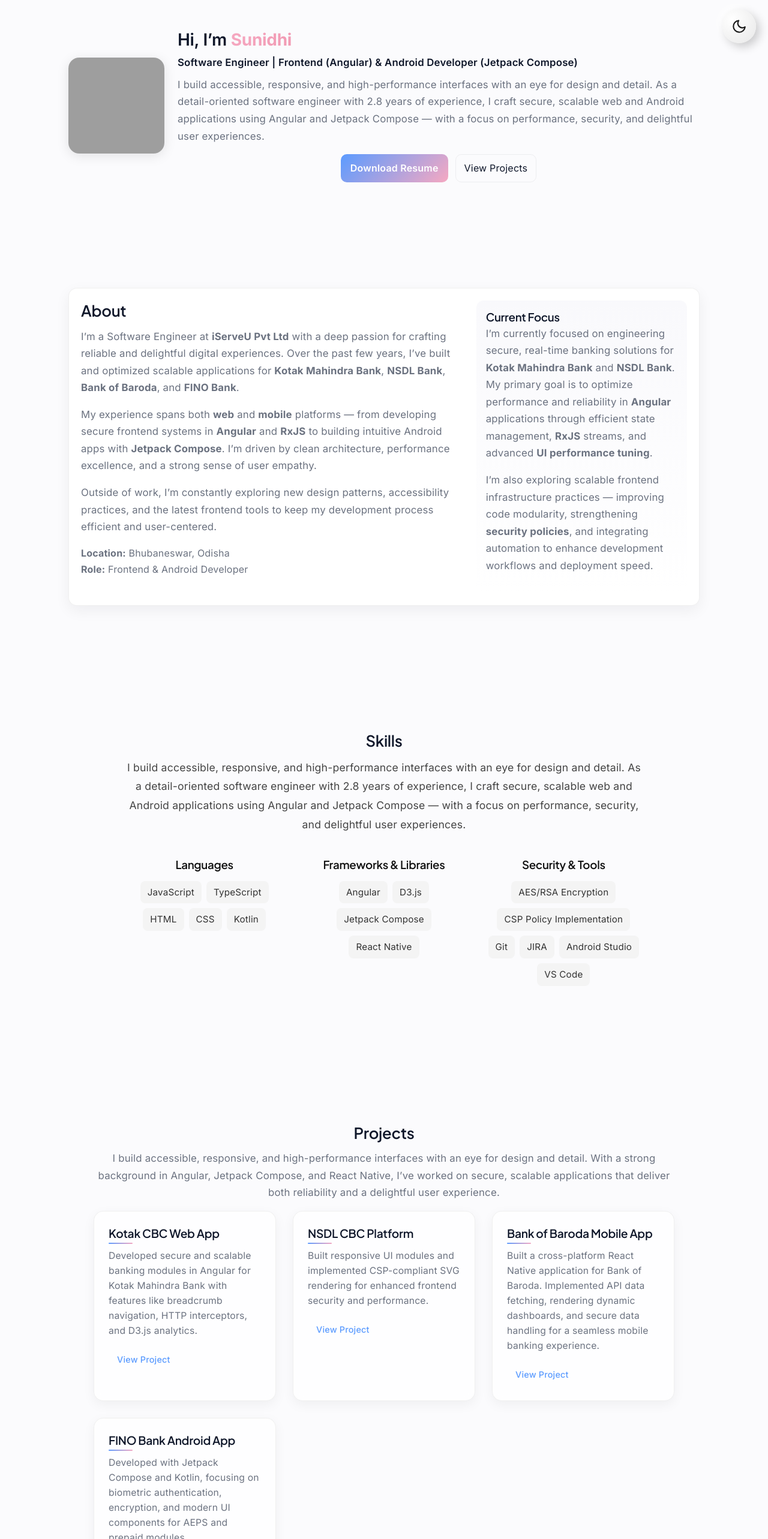
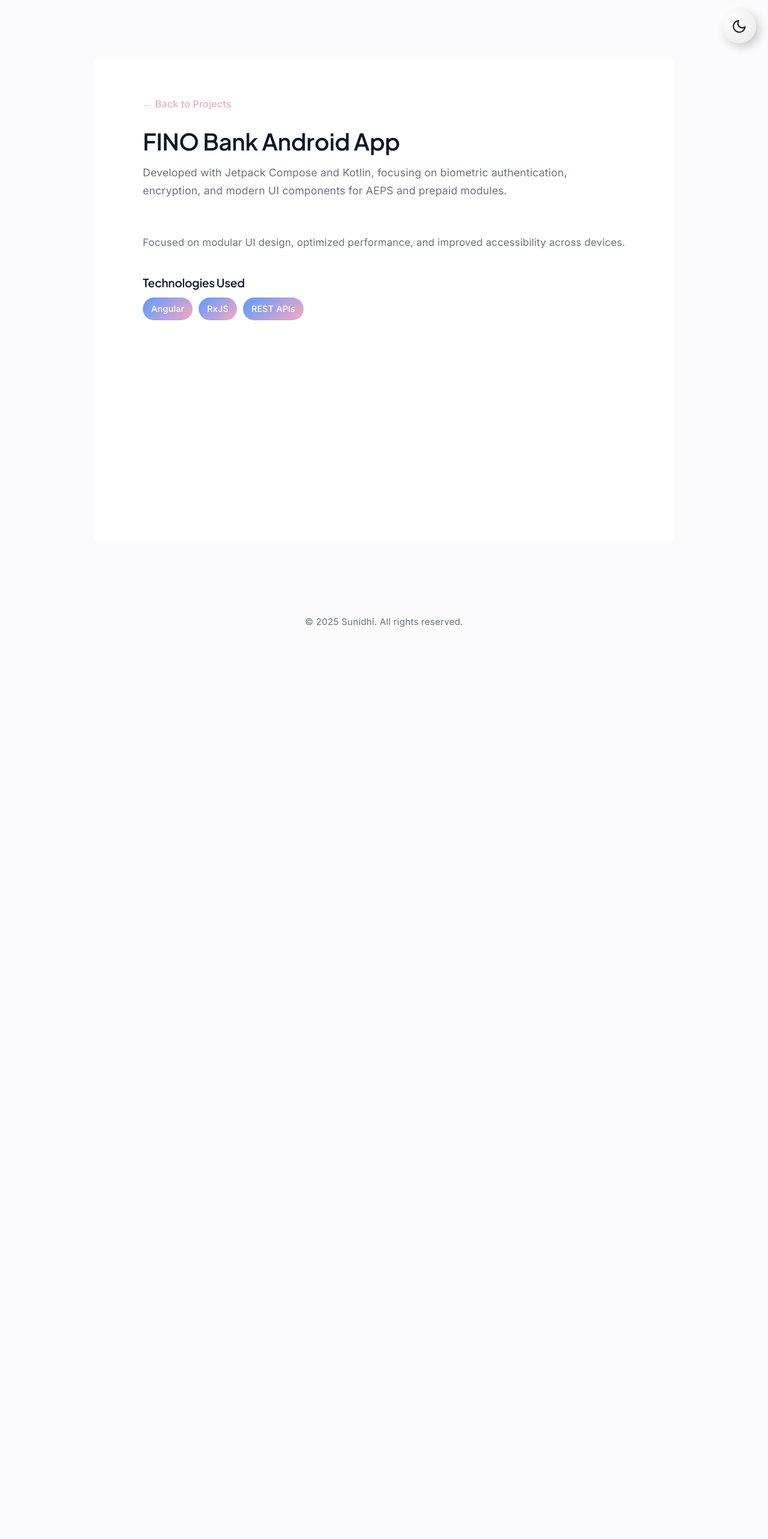
Before and after one commit to SunidhiChattar/sunidhi_portfolio, an Angular app: page /project/android in a window 1280 px wide. Shown: the top 2566 px of the page at 60% size. After the commit the page ends 1074 px from the top, so only its background shows below. Built offline with nearby package versions, Linux system fonts and the light colour scheme; grey boxes are pictures that could not be loaded.

Commit message:
navigated projects

```diff
--- a/src/app/app.component.html
+++ b/src/app/app.component.html
@@ -1,9 +1,8 @@
 <div class="container">
-  <app-header></app-header>
-  <app-about></app-about>
+  <!-- <app-about></app-about>
   <app-skills></app-skills>
   <app-projects></app-projects>
-  <app-contact></app-contact>
+  <app-contact></app-contact> -->
   <router-outlet></router-outlet>
   <footer style="text-align:center;color:var(--muted);padding:24px 0">
     © {{ currentYear }} Sunidhi. All rights reserved.
--- a/src/app/components/header/header.component.ts
+++ b/src/app/components/header/header.component.ts
@@ -1,5 +1,6 @@
 import { Component } from '@angular/core';
 import { DomSanitizer, SafeUrl } from '@angular/platform-browser';
+import { Router } from '@angular/router';
 
 @Component({
   selector: 'app-header',
@@ -10,12 +11,25 @@
 export class HeaderComponent {
   resumeUrl: SafeUrl;
 
-  constructor(private sanitizer: DomSanitizer) {
+  constructor(private sanitizer: DomSanitizer, private router: Router) {
     this.resumeUrl = this.sanitizer.bypassSecurityTrustUrl('/assets/Sunidhi_Resume.pdf');
   }
 
-  scrollTo(section: string) {
-    const element = document.getElementById(section);
-    if (element) element.scrollIntoView({ behavior: 'smooth' });
+   scrollTo(section: string) {
+    if (this.router.url === '/' || this.router.url === '') {
+      this.scrollNow(section);
+      return;
+    }
+
+    // navigate to home, then scroll after navigation completes
+    this.router.navigate(['/']).then(() => {
+      // small timeout to ensure DOM is rendered; 0-100ms is usually fine
+      setTimeout(() => this.scrollNow(section), 50);
+    });
+  }
+
+  private scrollNow(section: string) {
+    const el = document.getElementById(section);
+    if (el) el.scrollIntoView({ behavior: 'smooth', block: 'start' });
   }
 }
--- /dev/null
+++ b/src/app/components/home/home.component.html
@@ -0,0 +1,6 @@
+<!-- Home contains all sections stacked -->
+<app-header></app-header>
+<app-about id="about"></app-about>
+<app-skills id="skills"></app-skills>
+<app-projects id="projects"></app-projects>
+<app-contact id="contact"></app-contact>
--- a/src/app/components/projects/projects.component.html
+++ b/src/app/components/projects/projects.component.html
@@ -12,7 +12,7 @@
     <article *ngFor="let project of projects" class="project-card">
       <h3>{{ project.title }}</h3>
       <p>{{ project.description }}</p>
-       <a class="project-link" href="/project-details">View Project</a>
+       <a class="project-link" [routerLink]="['/project', project.id]">View Project</a>
     </article>
   </div>
 </section>
--- a/src/app/components/projects/projects.component.ts
+++ b/src/app/components/projects/projects.component.ts
@@ -1,10 +1,11 @@
 import { CommonModule } from '@angular/common';
 import { Component } from '@angular/core';
+import { RouterModule } from '@angular/router';
 
 @Component({
   selector: 'app-projects',
   standalone: true,
-  imports: [CommonModule],
+  imports: [CommonModule, RouterModule],
   templateUrl: './projects.component.html',
   styleUrls: ['./projects.component.css']
 })
--- a/src/main.ts
+++ b/src/main.ts
@@ -4,9 +4,11 @@
 import { CommonModule } from '@angular/common';
 import { FormsModule } from '@angular/forms';
 import { BrowserAnimationsModule } from '@angular/platform-browser/animations';
+import { provideRouter } from '@angular/router';
+import { routes } from './app/app.routes';
 
 bootstrapApplication(AppComponent, {
-  providers: [importProvidersFrom(CommonModule, FormsModule, BrowserAnimationsModule)],
+  providers: [provideRouter(routes),importProvidersFrom(CommonModule, FormsModule, BrowserAnimationsModule)],
 }).catch((err) => console.error(err));
 // 🌗 Dark/Light Mode Toggle
 const themeToggle = document.getElementById('theme-toggle') as HTMLElement | null;
```
Also changed, not shown: src/app/app.component.ts (+2 -12 lines), src/app/app.module.ts (+1 -7 lines), src/app/app.routes.ts (+11 -9 lines), src/app/components/home/home.component.ts (added, +15 -0 lines), src/app/components/home/home.component.css (added), 1 other file (tests, documents, lock files or other folders).
